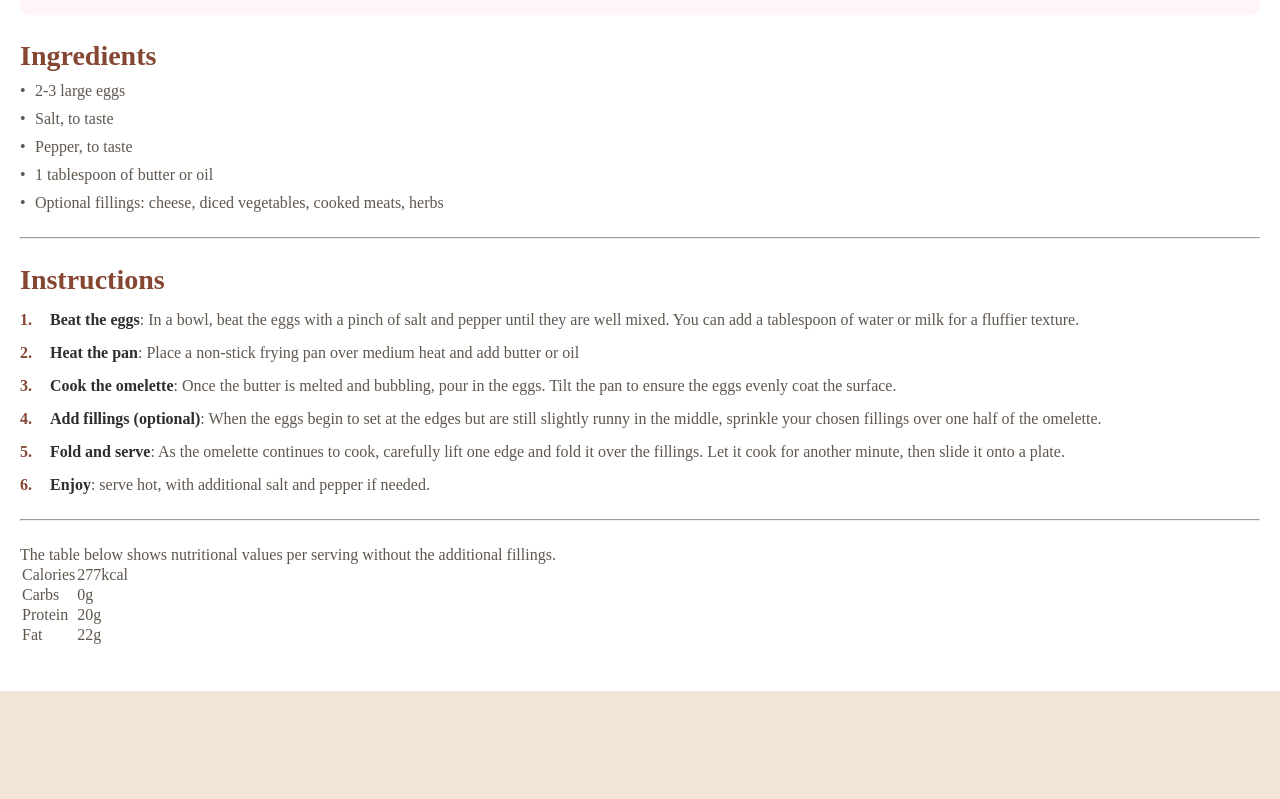
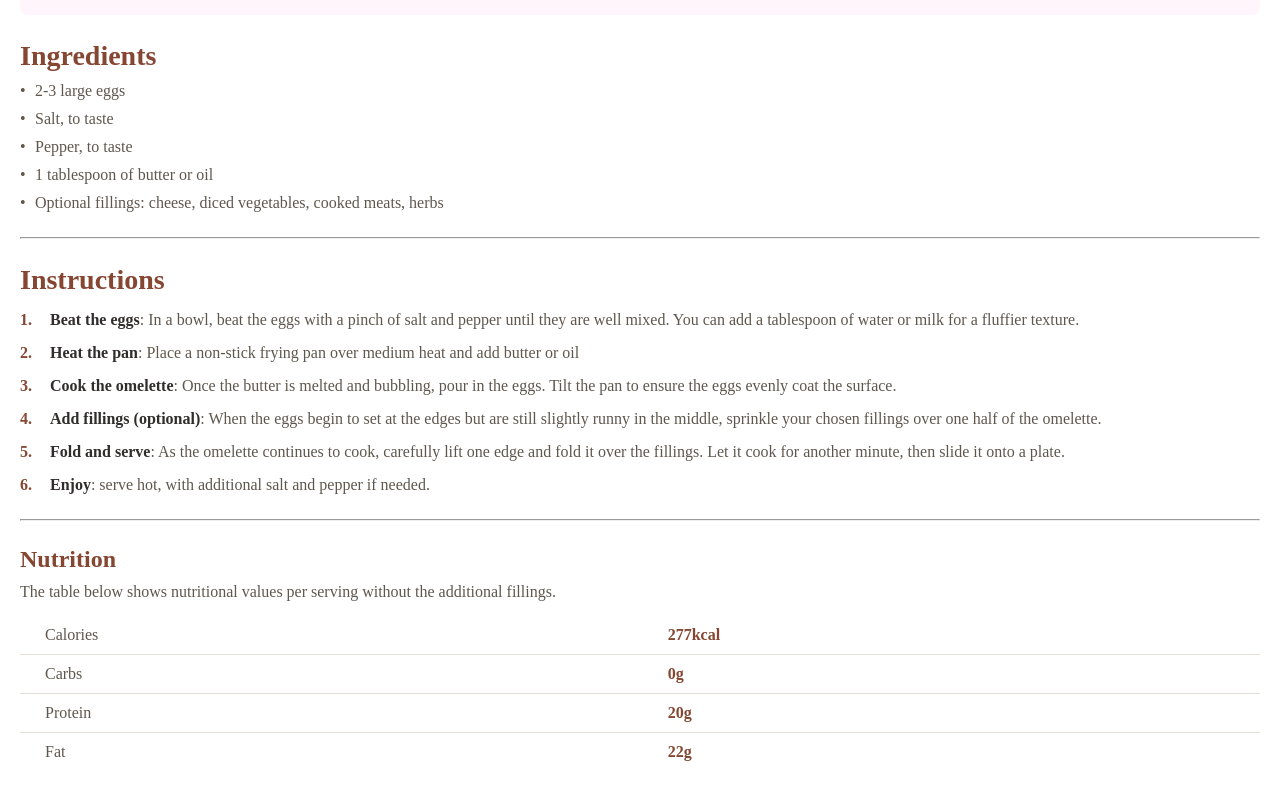
Before and after one commit to Ruslan-oss-max0/recipe-page, a plain HTML site: page index.html in a window 1280 px wide. Shown: the part 819-1618 px from the top of the page. Before the commit the page ends 1510 px from the top, so only its background shows below. Drawn offline with Linux system fonts and the light colour scheme.

Commit message:
implement nutrition section in CSS

```diff
--- a/index.html
+++ b/index.html
@@ -61,32 +61,33 @@
       </section>
 <!-- #endregion -->
       <hr>
-
+<!-- #region Nutrition -->
       <section class="card__nutrition">
-        <h2 class="card__nutrition-title"></h2>
+        <h2 class="card__nutrition-title">Nutrition</h2>
         <p>
           The table below shows nutritional values per serving without the additional fillings.
         </p>
 
         <table class="card__nutrition-table">
           <tr>
-            <td>Calories</td>
-            <td>277kcal</td>
+            <td class="table-data">Calories</td>
+            <td class="table-data card__nutrition-table-data">277kcal</td>
           </tr>
           <tr>
-            <td>Carbs</td>
-            <td>0g</td>
+            <td class="table-data">Carbs</td>
+            <td class="table-data card__nutrition-table-data">0g</td>
           </tr>
           <tr>
-            <td>Protein</td>
-            <td>20g</td>
+            <td class="table-data">Protein</td>
+            <td class="table-data card__nutrition-table-data">20g</td>
           </tr>
           <tr>
-            <td>Fat</td>
-            <td>22g</td>
+            <td class="table-data">Fat</td>
+            <td class="table-data card__nutrition-table-data">22g</td>
           </tr>
         </table>
       </section>
+<!-- #endregion -->
     </div>
   </div>
 </body>
--- a/styles.css
+++ b/styles.css
@@ -6,6 +6,7 @@
     --prime-dark-stone: hsl(24, 5%, 18%);
     --prime-light-stone: hsl(30, 10%, 34%);
     --prime-background-stone: hsl(30, 54%, 90%);
+    --prime-super-ligh-stone: hsl(30, 18%, 87%);
 }
 
 * {
@@ -135,6 +136,36 @@ body {
 
 /* #endregion */
 
+/* #region Nutrition */
+
+.card__nutrition-title {
+    color: var(--prime-dark-brown);
+    margin-bottom: 10px;
+}
+
+.card__nutrition-table {
+    width: 100%;
+    border-collapse: collapse;
+}
+
+.card__nutrition-table tr {
+    border-bottom: 1px solid var(--prime-super-ligh-stone);
+}
+
+.card__nutrition-table tr:last-child {
+    border-bottom: none;
+}
+
+.card__nutrition-table-data {
+    color: var(--prime-dark-brown);
+    font-weight: bold;
+}
+
+.table-data {
+    padding: 10px 25px;
+}
+
+/* #endregion */
 section {
     margin: 25px 0;
 }
@@ -143,3 +174,11 @@ span {
     color: var(--prime-dark-stone);
     font-weight: 900;
 }
+
+p {
+    margin-bottom: 15px;
+}
+
+hr {
+    color: var(--prime-super-ligh-stone);
+}
```
